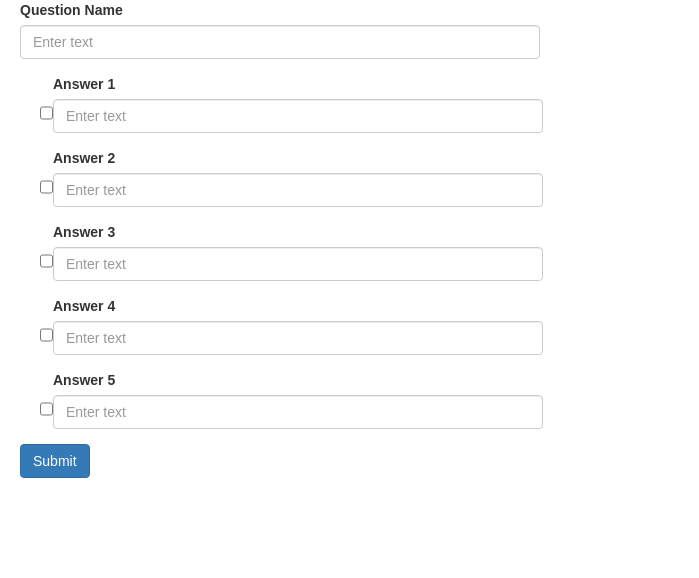
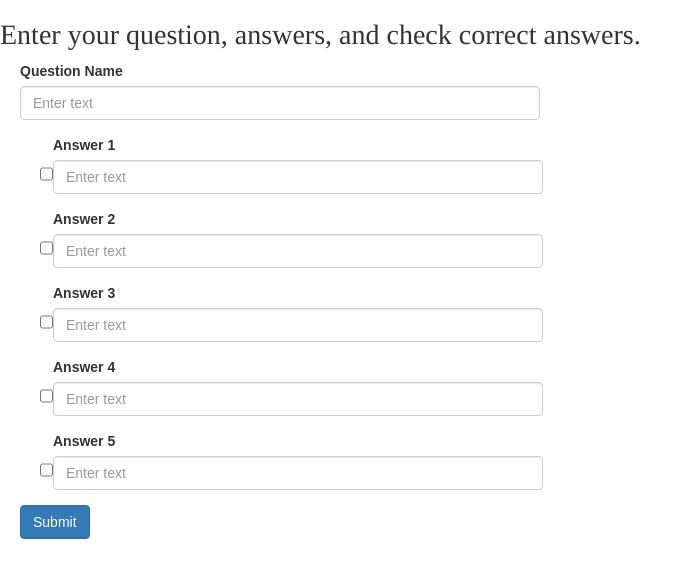
Before and after one commit to Ameobea/amc-web-ui, a React (Create React App) app in the folder frontend/: page / in a window 1280 px wide. Shown: the top 578 px of the page, without its empty margins (0-699 px from the left). Built offline with nearby package versions, Linux system fonts and the light colour scheme.

Commit message:
Restructured Form and App

```diff
--- a/frontend/src/App.js
+++ b/frontend/src/App.js
@@ -7,15 +7,8 @@ import {
   HelpBlock,
 } from "react-bootstrap";
 import "./App.css";
-import {AnswerField} from "./answerField.js";
+import {Form} from "./form.js";
 
-const FieldGroup = ({ id, label, help, ...props }) => (
-  <FormGroup controlId={id}>
-    <ControlLabel>{label}</ControlLabel>
-    <FormControl {...props} />
-    {help && <HelpBlock>{help}</HelpBlock>}
-  </FormGroup>
-);
 
 class App extends React.Component {
   handleSubmit = () => {
@@ -23,52 +16,9 @@ class App extends React.Component {
   }
 
   render = () => (
-    <div style={{ width: 520, marginLeft: 20 }}>
-      <form>
-        <FieldGroup
-          type="text"
-          label="Question Name"
-          placeholder="Enter text"
-          inputRef={ref => this.questionNameRef = ref}
-        />
-        <div style={{ width: 500, marginLeft: 20 }}>
-          <AnswerField
-            type="text"
-            label="Answer 1"
-            placeholder="Enter text"
-          />
-          <AnswerField
-            type="text"
-            label="Answer 2"
-            placeholder="Enter text"
-            inputRef={ref => this.answer2Ref = ref}
-          />
-          <AnswerField
-            type="text"
-            label="Answer 3"
-            placeholder="Enter text"
-            inputRef={ref => this.answer3Ref = ref}
-          />
-          <AnswerField
-            type="text"
-            label="Answer 4"
-            placeholder="Enter text"
-            inputRef={ref => this.answer4Ref = ref}
-          />
-          <AnswerField
-            type="text"
-            label="Answer 5"
-            placeholder="Enter text"
-            inputRef={ref => this.answer5Ref = ref}
-          />
-        </div>
-        <Button
-          bsStyle="primary"
-          onClick={this.handleSubmit}
-        >
-          Submit
-        </Button>
-      </form>
+    <div>
+      <h1 style={{fontSize: 28, fontFamily:'times'}}>Enter your question, answers, and check correct answers.</h1>
+      <Form />
     </div>
   );
 }
--- a/frontend/src/answerField.js
+++ b/frontend/src/answerField.js
@@ -19,6 +19,11 @@ const FieldGroup = ({ id, label, help, ...props }) => (
 
 export class AnswerField extends React.Component
 {
+  constructor(props)
+  {
+    super(props);
+  }
+
   render()
   {
     return(
--- /dev/null
+++ b/frontend/src/form.js
@@ -0,0 +1,97 @@
+import React, { Component } from "react";
+import {
+  Button,
+  FormControl,
+  ControlLabel,
+  FormGroup,
+  HelpBlock,
+} from "react-bootstrap";
+import "./App.css";
+import {AnswerField} from "./answerField.js";
+import "./answerField.css";
+
+const FieldGroup = ({ id, label, help, ...props }) => (
+  <FormGroup controlId={id}>
+    <ControlLabel>{label}</ControlLabel>
+    <FormControl {...props} />
+    {help && <HelpBlock>{help}</HelpBlock>}
+  </FormGroup>
+);
+
+export class Form extends React.Component
+{
+  constructor(props)
+  {
+    super(props);
+    this.handleSubmit = this.handleSubmit.bind(this);
+    this.handleChange = this.handleChange.bind(this);
+    this.state = {question: '', answer1: '', answer2: '', answer3: '', answer4: '', answer5: ''};
+  }
+  handleChange(e)
+  {
+    this.setState({ [e.target.name]: e.target.value });
+  }
+
+  handleSubmit = () => {
+    //alert(this.answer2Ref.value);
+    //this.setState({question: this.questionRef.value});
+    alert(JSON.stringify(this.state));
+  }
+
+  render()
+  {
+    return(
+    <div style={{ width: 520, marginLeft: 20 }}>
+      <form>
+        <FieldGroup
+          type="text"
+          label="Question Name"
+          placeholder="Enter text"
+          name = 'question'
+          value = {this.state.question}
+          onChange = {this.handleChange}
+        />
+        <div style={{ width: 500, marginLeft: 20 }}>
+          <AnswerField
+            type="text"
+            label="Answer 1"
+            placeholder="Enter text"
+            name = 'answer1'
+            inputRef={ref => this.answer1Ref = ref}
+          />
+          <AnswerField
+            type="text"
+            label="Answer 2"
+            placeholder="Enter text"
+            name = 'answer2'
+            inputRef={ref => this.answer2Ref = ref}
+          />
+          <AnswerField
+            type="text"
+            label="Answer 3"
+            placeholder="Enter text"
+            inputRef={ref => this.answer3Ref = ref}
+          />
+          <AnswerField
+            type="text"
+            label="Answer 4"
+            placeholder="Enter text"
+            inputRef={ref => this.answer4Ref = ref}
+          />
+          <AnswerField
+            type="text"
+            label="Answer 5"
+            placeholder="Enter text"
+            inputRef={ref => this.answer5Ref = ref}
+          />
+        </div>
+        <Button
+          bsStyle="primary"
+          onClick={this.handleSubmit}
+        >
+          Submit
+        </Button>
+      </form>
+    </div>)
+  };
+}
```
